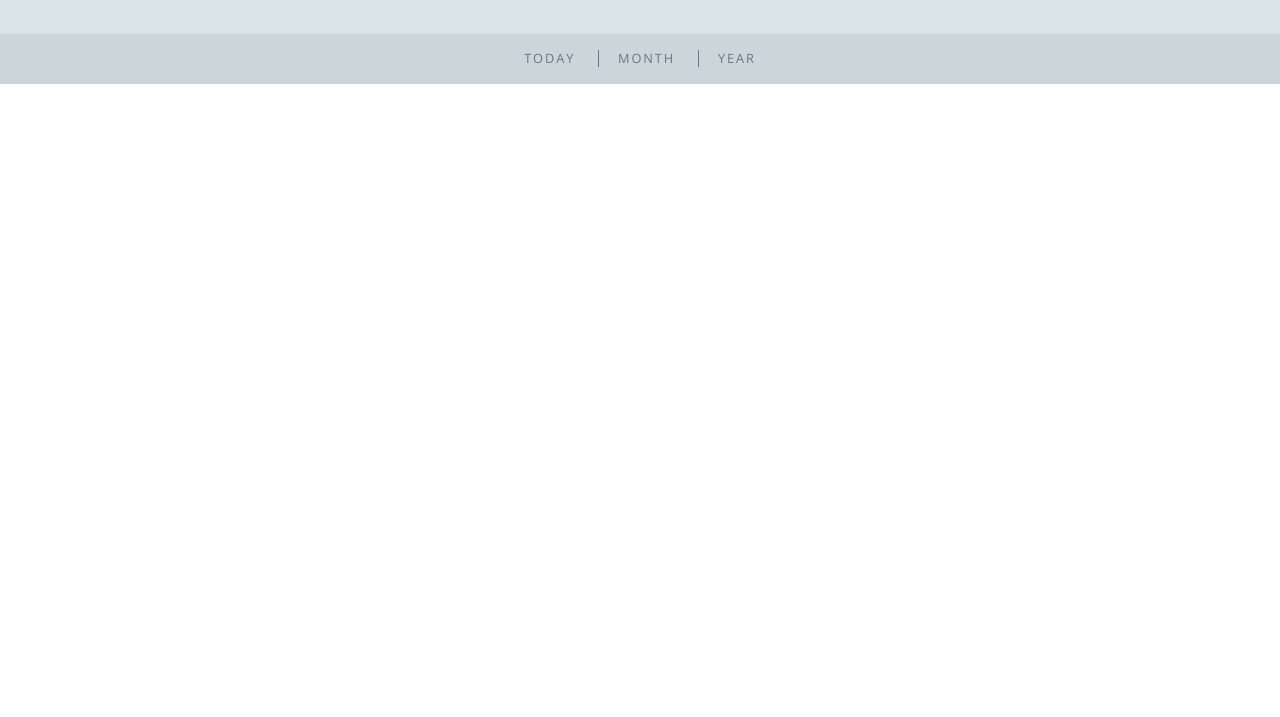
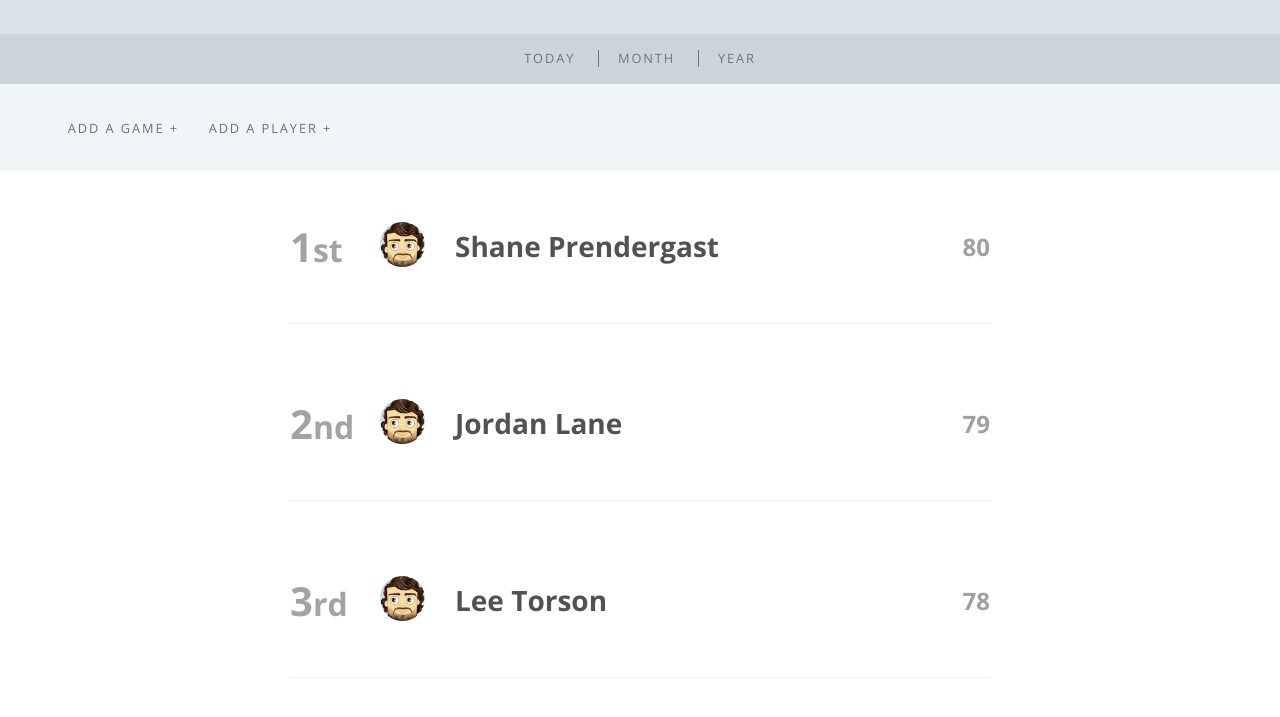
Before and after one commit to webknit/Leady, a plain HTML site: page site/index.html in a window 1280 px wide. Shown: the part 61-778 px from the top of the page. Drawn offline with nearby package versions, Linux system fonts and the light colour scheme.

Commit message:
finished the HTML

```diff
--- a/assets/SASS/modules/_variables.scss
+++ b/assets/SASS/modules/_variables.scss
@@ -15,7 +15,7 @@ $col-link-hover: $col-sunglo;
 
 $weight-light: 100;
 $weight-regular: 400;
-$weight-bold: 600;
+$weight-bold: 700;
 
 
 /* BASE FONTS
--- a/assets/SASS/partials/base/_base.scss
+++ b/assets/SASS/partials/base/_base.scss
@@ -16,6 +16,10 @@ body {
 	font-size: $base-font-size;
 	line-height: $base-line-height;
 	margin: 0;
+}
+
+html, body {
+	height: 100%;
 }
 
 .container {
@@ -39,6 +43,7 @@ body {
 h1, h2, h3, h4, h5, h6,
 .h1, .h2, .h3, .h4, .h5, .h6 {
 	font-family: $header-font-family;
+	font-weight: $weight-bold;
 	margin:1em 0 0.35em 0;
 }
 
--- a/assets/SASS/partials/base/_forms.scss
+++ b/assets/SASS/partials/base/_forms.scss
@@ -1,5 +1,6 @@
 input,
 textarea {
+	font-family: $base-font-family;
 	margin: 0 0 1em;
 	outline: none;
 	padding: 1em;
--- a/assets/SASS/partials/components/_examples.scss
+++ b/assets/SASS/partials/components/_examples.scss
@@ -29,3 +29,85 @@
 		color: #677785;
 	}
 }
+
+.options {
+	background: #f0f5f7;
+	padding: 2em 0;
+	&__search {
+		background: #fff;
+		border: none;
+		border-radius: 5em;
+		font-weight: $weight-bold;
+		margin-bottom: 5em;
+		padding: 1.4em;
+	}
+	&__item {
+		display: inline;
+		font-size: 0.8em;
+		letter-spacing: 0.15em;
+		margin: 0 1em;
+		text-transform: uppercase;
+	}
+	&__a {
+		color: #6c7173;
+	}
+}
+
+.main-body {
+	margin: 0 auto;
+	max-width: 700px;
+	width: 100%;
+}
+
+.ranking {
+	&__item {
+		border-bottom: 1px solid #e9eff2;
+		display: table;
+		margin: 0 0 1.5em;
+		padding: 3em 0;
+		width: 100%;
+	}
+	div {
+		display: table-cell;
+		vertical-align: middle;
+	}
+	&__num {
+		color: #a4a3a3;
+		font-weight: $weight-bold;
+		width: 35px;
+		@include breakpoint(medium) {
+			font-size: 2.5em;
+			width: 90px;
+		}
+		span {
+			font-size: 0.8em;
+		}
+	}
+	&__avatar {
+		width: 54px;
+		@include breakpoint(medium) {
+			width: 75px;
+		}
+		img {
+			max-width: 45px;
+		}
+	}
+	&__name {
+		h2 {
+			color: #525252;
+			font-size: 1.1em;
+			margin: 0;
+			@include breakpoint(medium) {
+				font-size: 1.75em;
+			}
+		}
+	}
+	&__score {
+		color: #a0a0a0;
+		font-weight: $weight-bold;
+		text-align: right;
+		@include breakpoint(medium) {
+			font-size: 1.5em;
+		}
+	}
+}
--- a/site/index.html
+++ b/site/index.html
@@ -42,6 +42,115 @@
 
 	</section><!-- .select-time -->
 
+	<section class="options">
+
+		<div class="container">
+
+			<ul>
+				<li class="options__item"><a class="options__a">Add a game +</a></li>
+				<li class="options__item"><a class="options__a">Add a player +</a></li>
+			</ul>
+
+		</div><!-- .container -->
+
+	</section>
+
+	<div class="container row">
+
+		<section class="main-body">
+
+			<ul class="ranking">
+
+				<li class="ranking__item">
+
+					<div class="ranking__num">
+
+						1<span>st</span>
+
+					</div>
+
+					<div class="ranking__avatar">
+
+						<img src="img/avatar.png" />
+
+					</div><!-- .ranking__avatar -->
+
+					<div class="ranking__name">
+
+						<h2>Shane Prendergast</h2>
+
+					</div><!-- .ranking__name -->
+
+					<div class="ranking__score">
+
+						80
+
+					</div><!-- .ranking__score -->
+
+				</li><!-- .ranking__item -->
+
+				<li class="ranking__item">
+
+					<div class="ranking__num">
+
+						2<span>nd</span>
+
+					</div>
+
+					<div class="ranking__avatar">
+
+						<img src="img/avatar.png" />
+
+					</div><!-- .ranking__avatar -->
+
+					<div class="ranking__name">
+
+						<h2>Jordan Lane</h2>
+
+					</div><!-- .ranking__name -->
+
+					<div class="ranking__score">
+
+						79
+
+					</div><!-- .ranking__score -->
+
+				</li><!-- .ranking__item -->
+
+				<li class="ranking__item">
+
+					<div class="ranking__num">
+
+						3<span>rd</span>
+
+					</div>
+
+					<div class="ranking__avatar">
+
+						<img src="img/avatar.png" />
+
+					</div><!-- .ranking__avatar -->
+
+					<div class="ranking__name">
+
+						<h2>Lee Torson</h2>
+
+					</div><!-- .ranking__name -->
+
+					<div class="ranking__score">
+
+						78
+
+					</div><!-- .ranking__score -->
+
+				</li><!-- .ranking__item -->
+
+			</ul><!-- .ranking -->
+
+		</section><!-- .main-body -->
+
+	</div><!-- .container -->
+
 	<script src="//ajax.googleapis.com/ajax/libs/jquery/1.11.1/jquery.min.js"></script>
 	<script>window.jQuery || document.write('<script src="scripts/vendor/jquery-1.11.1.min.js"><\/script>')</script>
 	<script src="scripts/script.js"></script>
```
Also changed, not shown: site/css/style.css, site/img/avatar.png (added).
